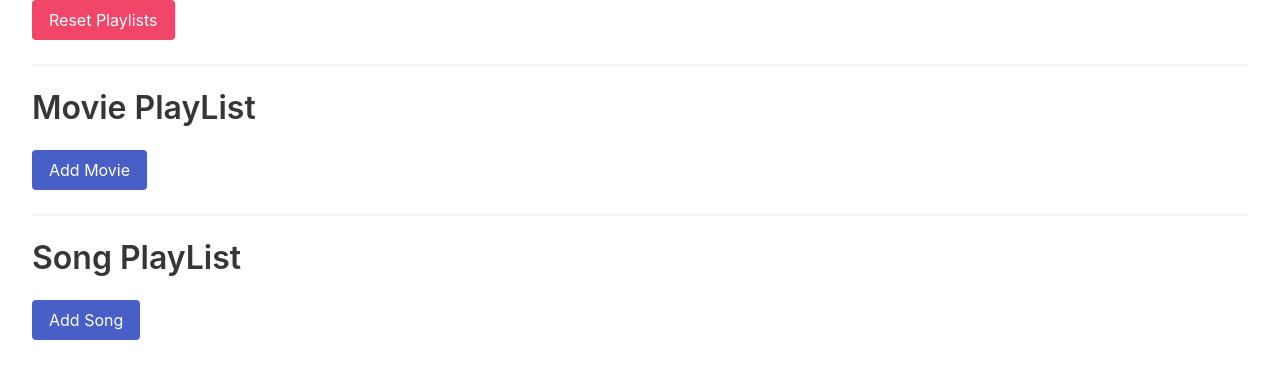
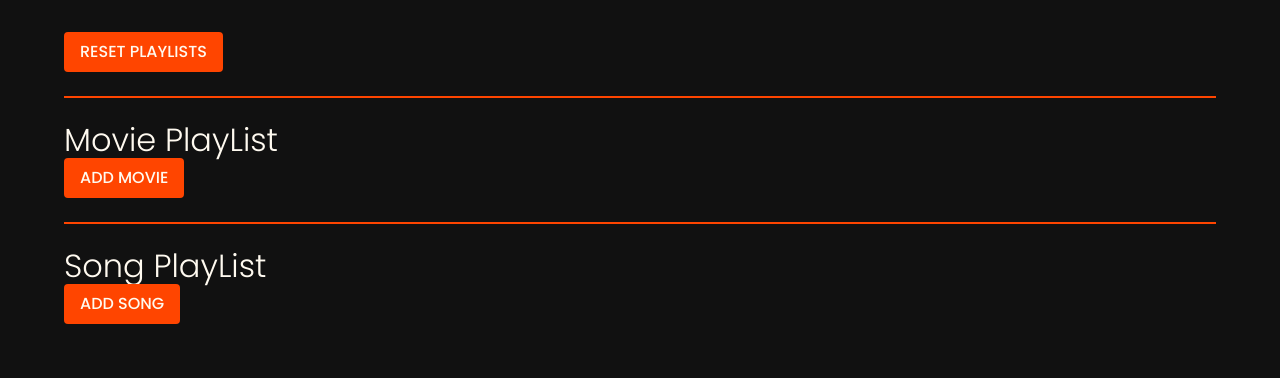
Before and after one commit to Nimira43/Redux-Playlists, a React (Create React App) app: page / in a window 1280 px wide. Shown: the top 378 px of the page. Built offline with nearby package versions, Linux system fonts and the light colour scheme.

Commit message:
Customising the Bulma styling.

```diff
--- a/src/App.js
+++ b/src/App.js
@@ -11,7 +11,7 @@ export default function App() {
     <div className='container is-fluid'>
       <button
         onClick={() => handleResetClick()}
-        className='button is-danger'
+        className='button btn-prime'
       >
         Reset Playlists
       </button>
--- a/src/components/MoviePlayList.js
+++ b/src/components/MoviePlayList.js
@@ -14,7 +14,7 @@ function MoviePlaylist() {
         {movie}
         <button
           onClick={() => handleMovieRemove(movie)}
-          className='button is-danger'
+          className='button btn-prime'
         >
           X
         </button>
@@ -25,11 +25,11 @@ function MoviePlaylist() {
   return (
     <div className="content">
       <div className="table-header">
-        <h3 className='subtitle is-3'>Movie PlayList</h3>
+        <h3 className='subtitle is-3 light'>Movie PlayList</h3>
         <div className="buttons">
           <button
             onClick={() => handleMovieAdd(createRandomMovie())}
-            className="button is-link"
+            className="button btn-prime"
           >
             Add Movie
           </button>
--- a/src/components/SongPlayList.js
+++ b/src/components/SongPlayList.js
@@ -14,7 +14,7 @@ function SongPlaylist() {
         {song}
         <button
           onClick={() => handleSongRemove(song)}
-          className='button is-danger'
+          className='button btn-prime'
         >
           X
         </button>
@@ -25,11 +25,11 @@ function SongPlaylist() {
   return (
     <div className="content">
       <div className="table-header">
-        <h3 className='subtitle is-3'>Song PlayList</h3>
+        <h3 className='subtitle is-3 light'>Song PlayList</h3>
         <div className="buttons">
           <button
             onClick={() => handleSongAdd(createRandomSong())}
-            className="button is-link"
+            className="button btn-prime"
           >
             Add Song
           </button>
--- a/src/styles.css
+++ b/src/styles.css
@@ -0,0 +1,67 @@
+@import url('https://fonts.googleapis.com/css2?family=Poppins:ital,wght@0,100;0,200;0,300;0,400;0,500;0,600;0,700;0,800;0,900;1,100;1,200;1,300;1,400;1,500;1,600;1,700;1,800;1,900&display=swap');
+
+* {
+  font-family: 'Poppins', sans-serif;
+  font-weight: 300;
+  margin: 0;
+  padding: 0;
+}
+
+body {
+  height: 100vh;
+  width: 100%;
+  background-color: #111;
+  padding: 2rem;
+}
+
+button {
+  font-family: inherit;
+  font-weight: 500;
+  text-transform: uppercase;
+}
+
+button:hover {
+  opacity: 0.8;
+}
+
+.btn-prime {
+  background-color: #ff4500;
+  color: #fffaf0;
+  border: none;
+}
+
+.light {
+  color: #fffaf0 !important;
+  font-weight: 300 !important;
+}
+
+hr {
+  background-color: #ff4500;
+}
+
+ul {
+  list-style: none !important;
+  margin: 0 !important;
+}
+
+.content ul li:first-of-type {
+  border-top: 1px solid #ffd700;
+}
+
+.content ul li {
+  border-bottom: 1px solid #ffd700;
+}
+
+.content ul li {
+  border-bottom: 1px solid #d3c15a;
+  padding: 4px;
+  margin: 0 !important;
+  display: flex;
+  flex-direction: row;
+  justify-content: space-between;
+  align-items: center;
+}
+
+h3 {
+  margin: 0 !important;
+}
```
